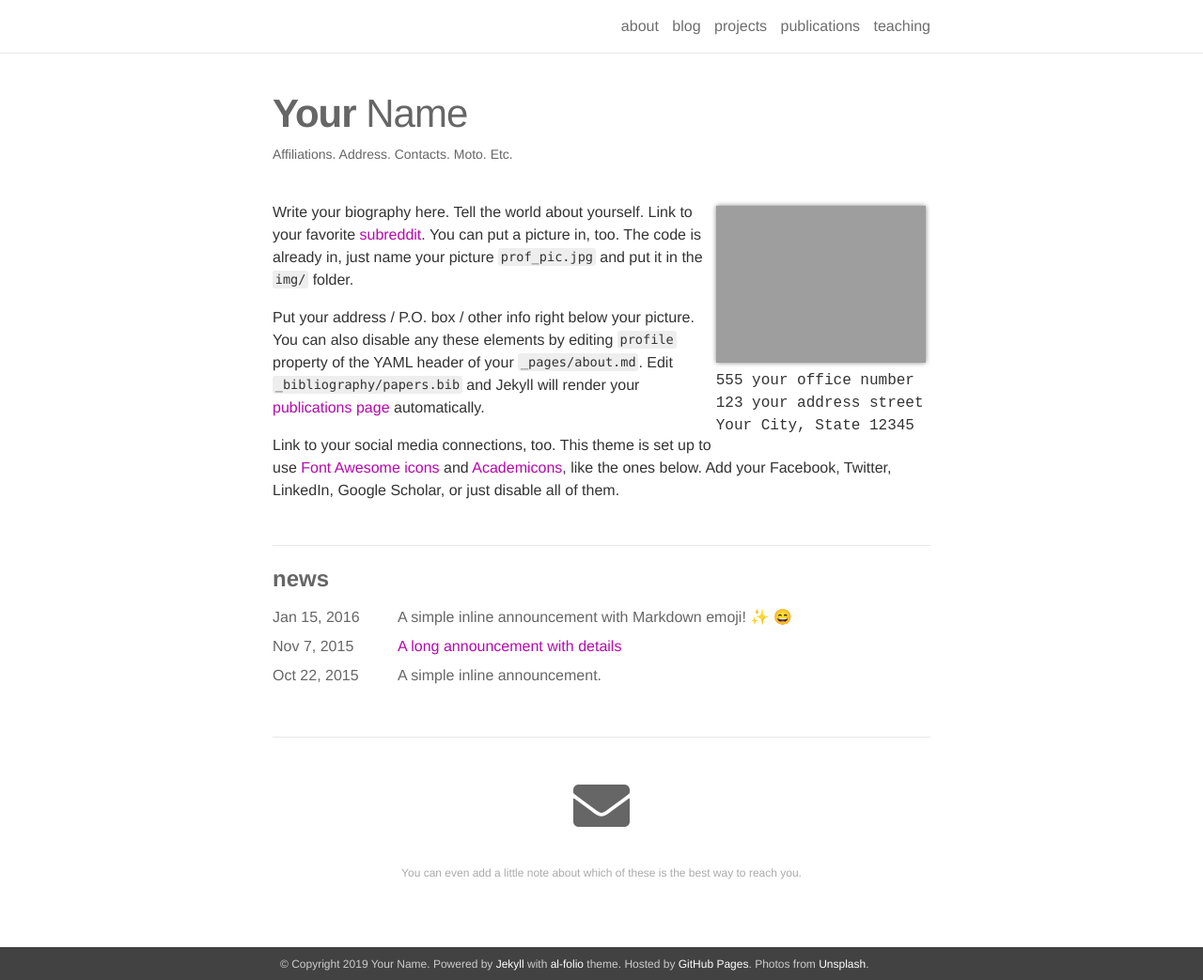
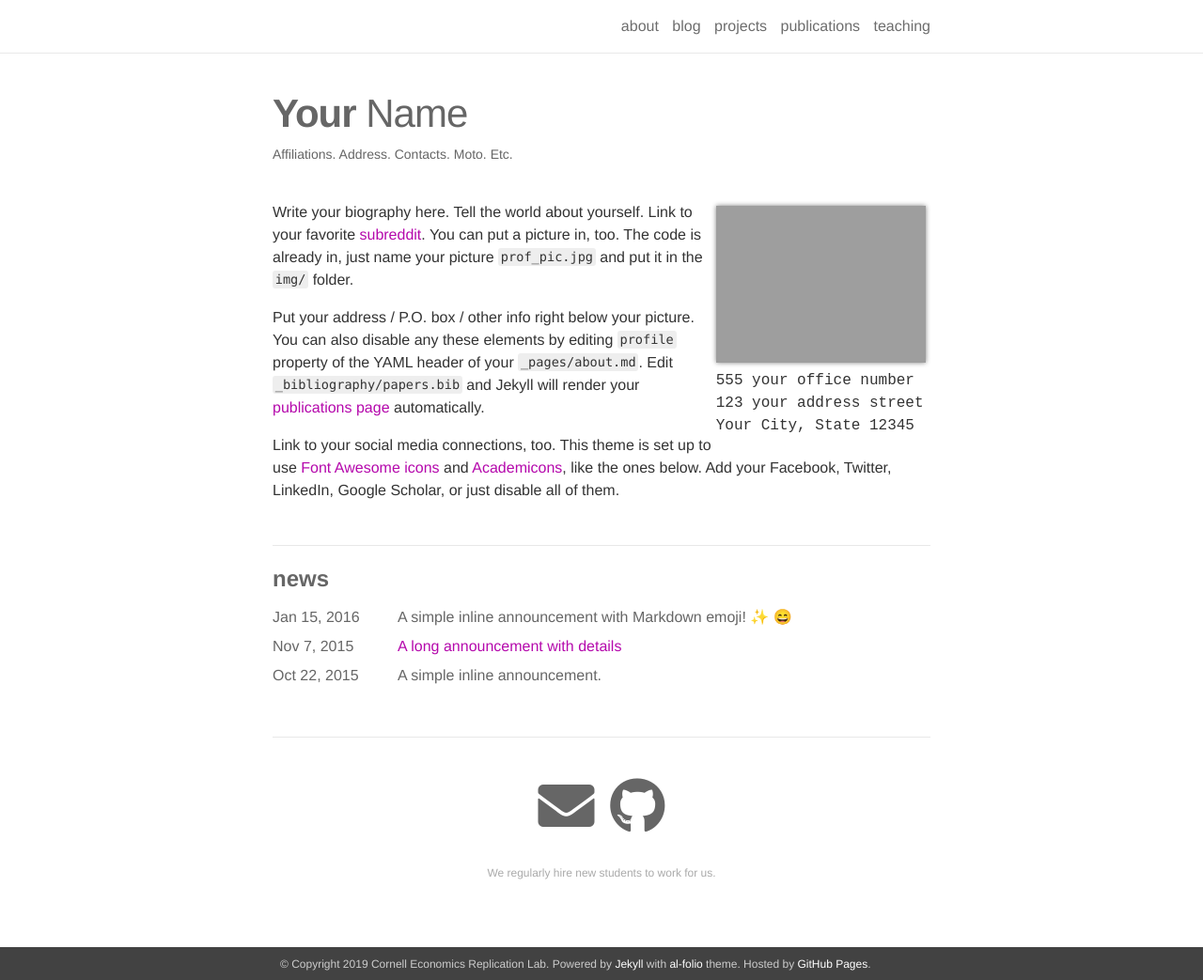
Before and after one commit to labordynamicsinstitute/replication-lab-pages, a Jekyll site: the page built from _pages/about.md, in a window 1280 px wide and 1043 px high. Shown: the whole window at 94% size. Built offline with Jekyll 4.4.1, drawn with Linux system fonts in a browser that asks for light colours; nearby versions of some CDN libraries; emoji names are drawn with the system emoji font.

Commit message:
Update _config.yml

```diff
--- a/_config.yml
+++ b/_config.yml
@@ -1,23 +1,23 @@
 # -----------------------------------------------------------------------------
 # Site settings
 # -----------------------------------------------------------------------------
-name: Your Name
-email: you@example.com
+name: Cornell Economics Replication Lab
+site: Cornell Economics Replication Lab
+email: ldi@cornell.edu
 description: > # this means to ignore newlines until "url:"
-  A simple, whitespace theme for academics. Based on [*folio](https://github.com/bogoli/-folio) design.
+  We replicate papers in economics.
 footer_text: >
   Powered by <a href="http://jekyllrb.com/" target="_blank">Jekyll</a> with <a href="https://github.com/alshedivat/al-folio">al-folio</a> theme.
   Hosted by <a href="https://pages.github.com/" target="_blank">GitHub Pages</a>.
-  Photos from <a href="https://unsplash.com" target="_blank">Unsplash</a>.
 
 url:  # the base hostname & protocol for your site
-baseurl: /al-folio # the subpath of your site, e.g. /blog/
-last_updated: # leave blank if you don't want to display last updated
+baseurl: /replication-lab-pages # the subpath of your site, e.g. /blog/
+#last_updated: # leave blank if you don't want to display last updated
 
 # -----------------------------------------------------------------------------
 # Social integration
 # -----------------------------------------------------------------------------
-github_username: # your GitHub user name
+github_username: labordynamicsinstitute # your GitHub user name
 twitter_username: # your Twitter handle
 linkedin_username: # your LinkedIn user name
 scholar_userid: # your Google Scholar ID
@@ -26,15 +26,15 @@
 quora_username: # your Quora username
 
 contact_note: >
-  You can even add a little note about which of these is the best way to reach you.
+  We regularly hire new students to work for us.
 
-google_analytics: UA-XXXXXXXXX # out your google-analytics code
+#google_analytics: UA-XXXXXXXXX # out your google-analytics code
 
 # -----------------------------------------------------------------------------
 # Blog
 # -----------------------------------------------------------------------------
-blog_name: al-folio
-blog_description: a simple whitespace theme for academics
+blog_name: Cornell Economics Replication Lab
+blog_description: News about our Lab.
 
 # Pagination
 paginate: 4
@@ -47,7 +47,7 @@
     older: 'Older'
 
 # Comments
-disqus_shortname: al-folio # put your disqus shortname
+#disqus_shortname: al-folio # put your disqus shortname
 
 # Optional features
 show_social_icons:  false
@@ -86,12 +86,13 @@
     - jekyll-email-protect
     - jekyll-paginate
     - jekyll/scholar
+    - jekyll-toc
     - jemoji
 
 # Jekyll-Scholar
 scholar:
 
-  last_name: Einstein
+  last_name: Cornell Economics Replication Lab
 
   style: apa
   locale: en
```
